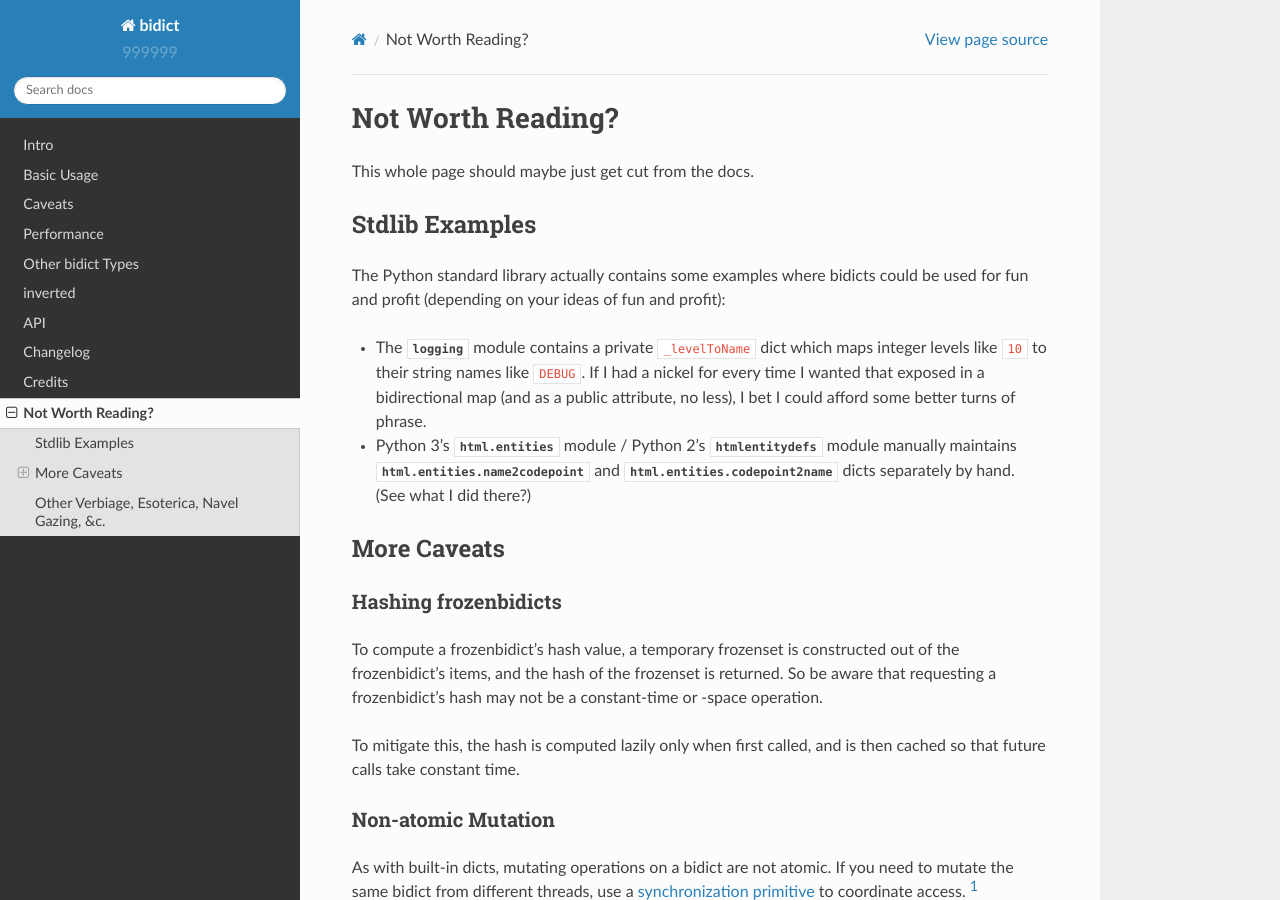
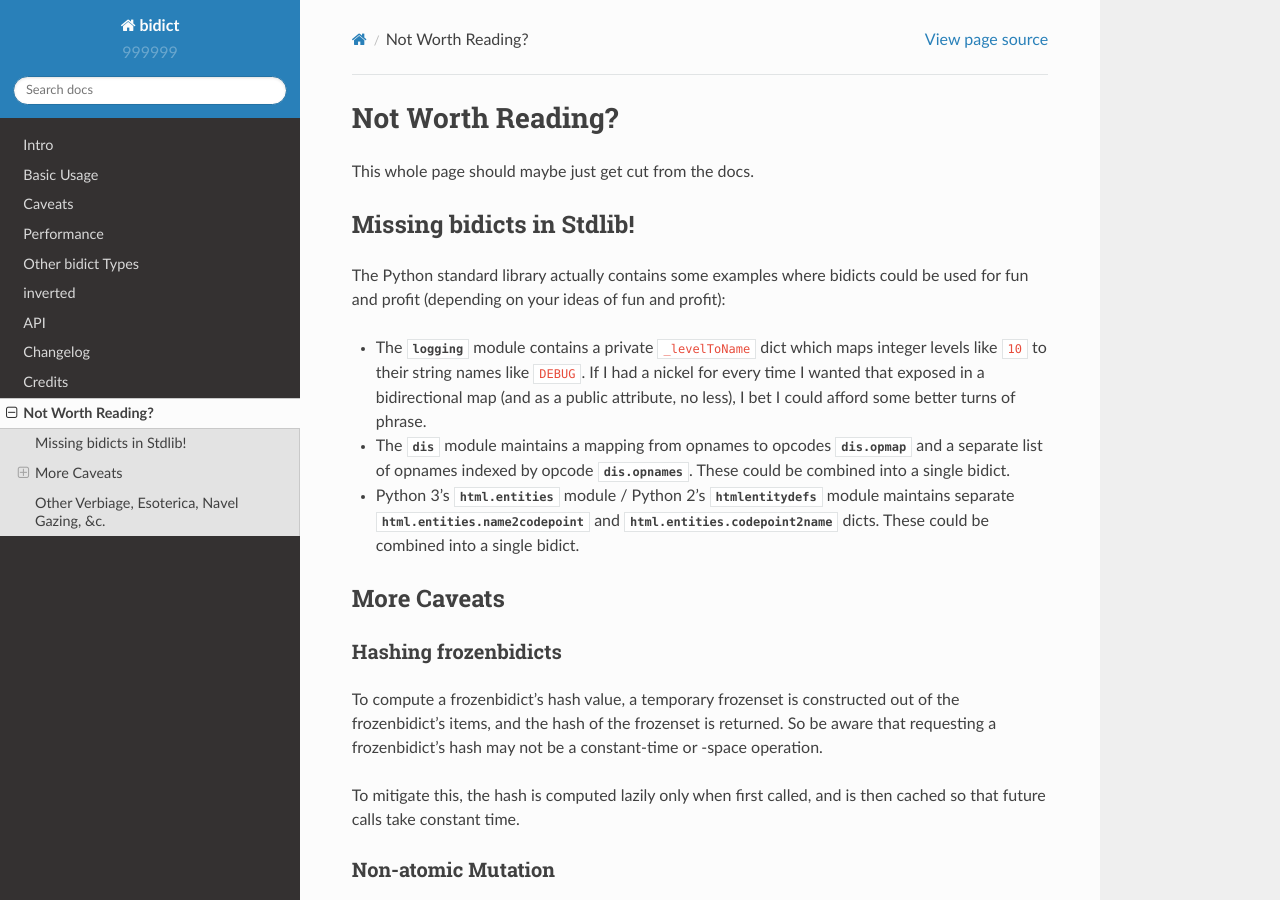
Before and after one commit to jab/bidict, a Sphinx documentation site: the page built from docs/cut.rst, in a window 1280 px wide and 900 px high. Built offline with Sphinx 7.4.7 and the Read the Docs theme 2.0.0, drawn with Linux system fonts in a browser that asks for light colours.

Commit message:
tweak changelog, readme, missing bidicts in stdlib

```diff
--- a/README.rst
+++ b/README.rst
@@ -19,11 +19,11 @@ Status
     :target: https://bidict.readthedocs.org/
     :alt: Documentation
 
-.. image:: https://travis-ci.org/jab/bidict.svg
+.. image:: https://travis-ci.org/jab/bidict.svg?branch=master
     :target: https://travis-ci.org/jab/bidict
     :alt: Build status
 
-.. image:: https://coveralls.io/repos/jab/bidict/badge.svg
+.. image:: https://coveralls.io/repos/jab/bidict/badge.svg?branch=master
     :target: https://coveralls.io/r/jab/bidict
     :alt: Test coverage
 
--- a/docs/cut.rst
+++ b/docs/cut.rst
@@ -3,8 +3,8 @@ Not Worth Reading?
 
 This whole page should maybe just get cut from the docs.
 
-Stdlib Examples
----------------
+Missing bidicts in Stdlib!
+--------------------------
 
 The Python standard library actually contains some examples
 where bidicts could be used for fun and profit
@@ -17,15 +17,21 @@ where bidicts could be used for fun and profit
   (and as a public attribute, no less),
   I bet I could afford some better turns of phrase.
 
+- The :mod:`dis` module
+  maintains a mapping from opnames to opcodes
+  :attr:`dis.opmap`
+  and a separate list of opnames indexed by opcode
+  :attr:`dis.opnames`.
+  These could be combined into a single bidict.
+
 - Python 3's
   :mod:`html.entities` module /
   Python 2's
   :mod:`htmlentitydefs` module
-  manually maintains
+  maintains separate
   :attr:`html.entities.name2codepoint` and
-  :attr:`html.entities.codepoint2name` dicts
-  separately by hand.
-  (See what I did there?)
+  :attr:`html.entities.codepoint2name` dicts.
+  These could be combined into a single bidict.
 
 More Caveats
 ------------
```
Also changed, not shown: docs/changelog.rst (+6 -2 lines).
